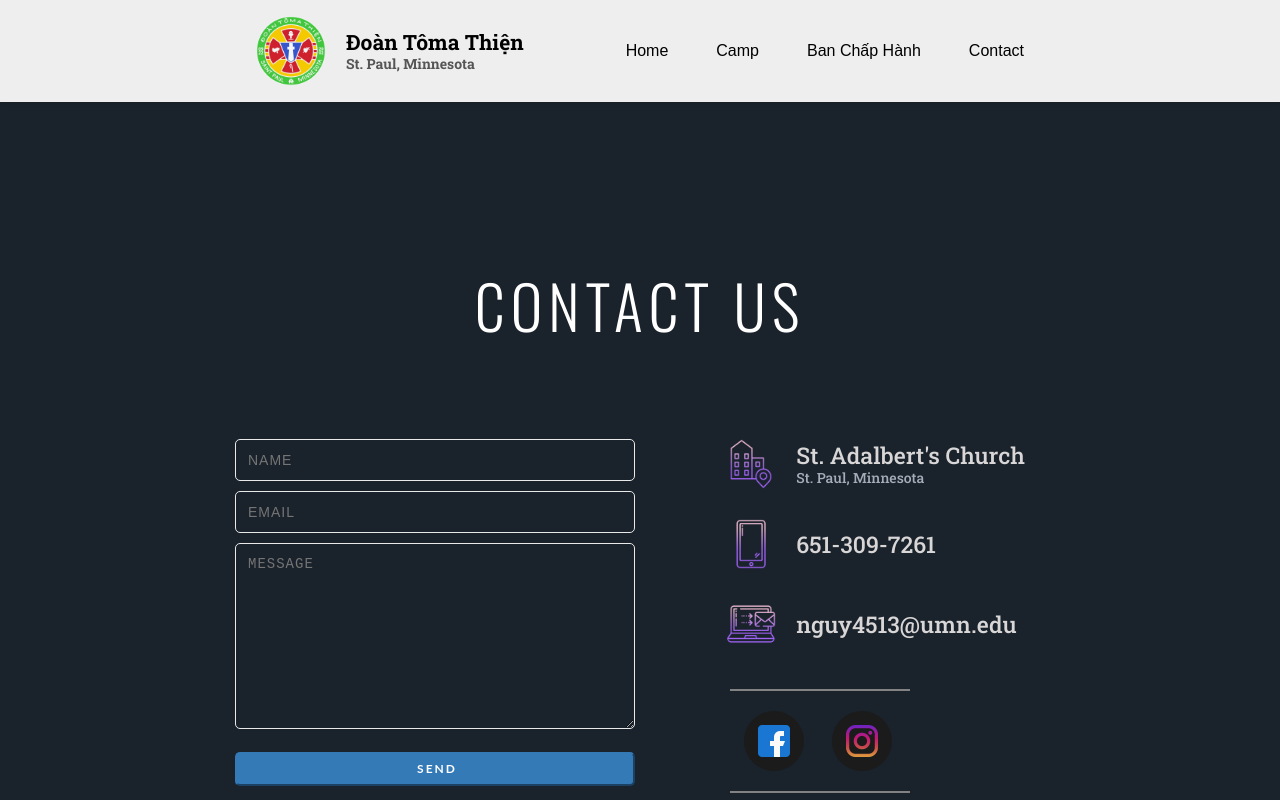
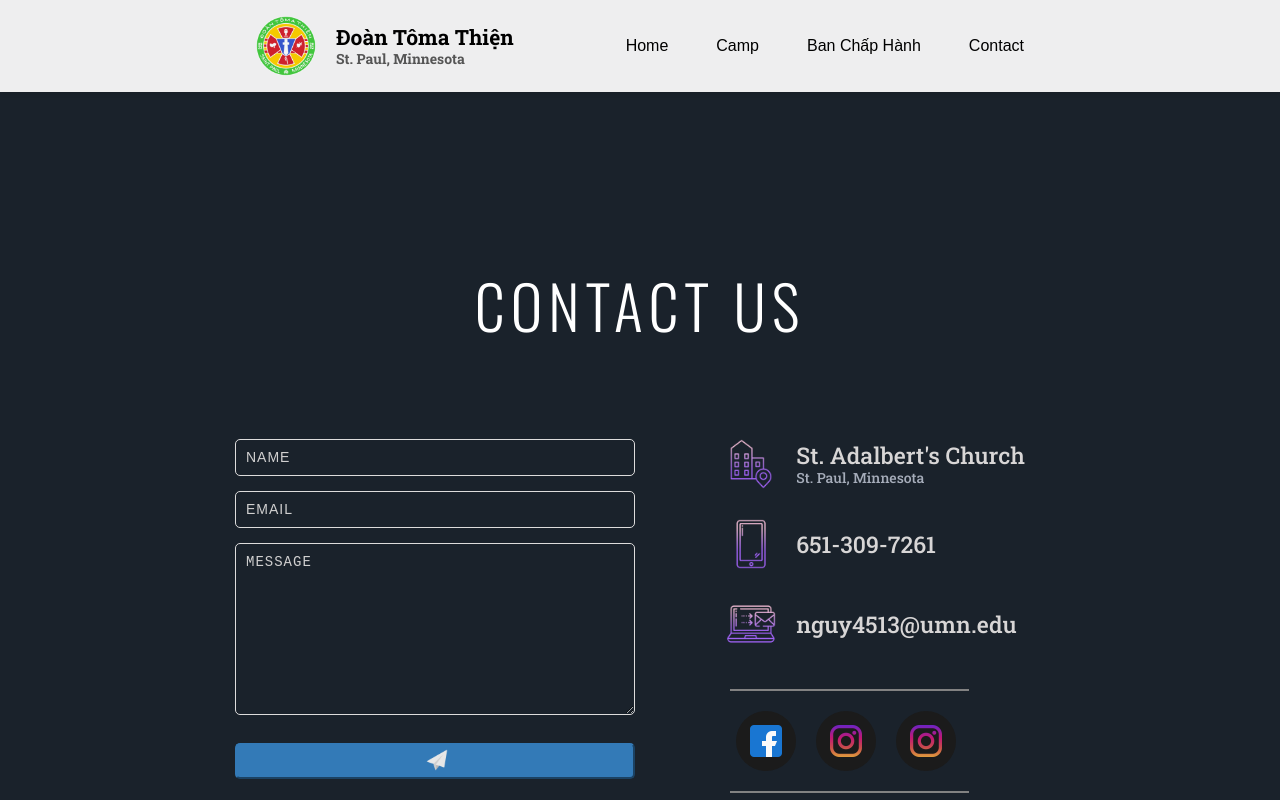
Before and after one commit to ngmymy/dttwebsite, a Next.js app: page /contact in a window 1280 px wide. Shown: the top 800 px of the page. Built offline with nearby package versions, Linux system fonts and the light colour scheme.

Commit message:
Finished contact page, needs post

```diff
--- a/pages/camp-2025/camp2025info.js
+++ b/pages/camp-2025/camp2025info.js
@@ -4,6 +4,7 @@ export default function camp2025info() {
     return (
         <section className={styles.campInfo}>
             <h1>Annual Summer Camp 2025</h1>
+            <hr className={styles.formLineBreak}></hr>
             <div className={styles.infoBox}>
                 <p><strong>Dates:</strong> June 27th - June 29th, 2025</p>
                 <p><strong>Fees:</strong> $50 for 10 y/o & below, $70 for 10+ y/o</p>
--- a/pages/contact.js
+++ b/pages/contact.js
@@ -16,18 +16,24 @@ export default function Contact() {
                 <form id="contact-form" className={styles.formHorizontal} role="form">
                   <div className={styles.formGroup}>
                     <div className={styles.colSm12}>
-                      <input type="text" className={styles.formControl} id="name" placeholder="NAME" name="name" required />
+                      <input type="text" className={styles.formControl} id="name" placeholder="NAME" name="name" maxlength="30" required />
                     </div>
                   </div>
                   <div className={styles.formGroup}>
                     <div className={styles.colSm12}>
-                      <input type="email" className={styles.formControl} id="email" placeholder="EMAIL" name="email" required />
+                      <input type="email" className={styles.formControl} id="email" placeholder="EMAIL" name="email" maxlength="30" required/>
                     </div>
                   </div>
-                  <textarea className={styles.formControl} rows="10" placeholder="MESSAGE" name="message" required></textarea>
+                  <textarea className={styles.formControl} rows="10" placeholder="MESSAGE" name="message" maxlength="400" required></textarea>
                   <button className={styles.sendButton} id="submit" type="submit" value="SEND">
                     <div className={styles.altSendButton}>
-                      <i src="/send.png" className={styles.paperPlane}></i><span className={styles.sendText}>SEND</span>
+                      <img
+                        src="/send2.png"
+                        className={styles.paperPlane}
+                        width={22}
+                        height={22}
+                      />
+                      <span className={styles.sendText}>SEND</span>
                     </div>
                   </button>
                 </form>
@@ -35,7 +41,6 @@ export default function Contact() {
                 <div className={styles.directContactContainer}>
                   <ul className={styles.contactList}>
                     <li className={styles.listItem}>
-                      {/* <img src="/marker.png" alt="marker" className={styles.icon} /> */}
                       <div className={styles.logoTitle}>
                         <img
                           className={styles.logoImg}
@@ -64,7 +69,6 @@ export default function Contact() {
                         <div className={styles.logo}>
                           <a href="tel:1-651-309-7261" title="Send me an email">
                             651-309-7261
-                            {/* <span>St. Paul, Minnesota</span> */}
                           </a>
                         </div>
                       </div>
@@ -87,16 +91,21 @@ export default function Contact() {
                       <div>
                         <hr className={styles.contactIconLineBreak}/>
                           <ul className={styles.socialMediaList}>
+                            <a href="https://www.facebook.com/doantomathienstpmn" target="_blank" rel="noopener noreferrer" className={styles.contactIcon}>
                               <li>
-                              <a href="https://www.facebook.com/doantomathienstpmn" target="_blank" rel="noopener noreferrer" className={styles.contactIcon}>
                                 <img src="/facebook.png" alt="Facebook Icon"/>
+                              </li>
                             </a>
+                            <a href="https://www.instagram.com/tntt_tomathien?utm_source=ig_web_button_share_sheet&igsh=ZDNlZDc0MzIxNw==" target="_blank" rel="noopener noreferrer" className={styles.contactIcon}>
+                              <li>
+                                <img src="/instagram.png" alt="Instagram Icon" />
                               </li>
+                            </a>
+                            <a href="https://www.instagram.com/tntt_tomathien?utm_source=ig_web_button_share_sheet&igsh=ZDNlZDc0MzIxNw==" target="_blank" rel="noopener noreferrer" className={styles.contactIcon}>
                               <li>
-                              <a href="https://www.instagram.com/tntt_tomathien?utm_source=ig_web_button_share_sheet&igsh=ZDNlZDc0MzIxNw==" target="_blank" rel="noopener noreferrer" className={styles.contactIcon}>
                                 <img src="/instagram.png" alt="Instagram Icon" />
+                              </li>
                             </a>
-                            </li>
                           </ul>
                           <hr className={styles.contactIconLineBreak2}/>
                       </div>
--- a/pages/header.js
+++ b/pages/header.js
@@ -9,8 +9,8 @@ export default function header() {
                     className={styles.logoImg}
                     src="/doanlogo.png"
                     alt="Doan Toma Thien Logo"
-                    width={70}
-                    height={70}
+                    width={60}
+                    height={60}
                 />
                 <div className={styles.logo}>
                     Đoàn Tôma Thiện
--- a/pages/index.js
+++ b/pages/index.js
@@ -12,6 +12,9 @@ export default function Home() {
         <p>Lorem ipsum dolor sit amet, consectetur adipiscing elit...</p>
         <p>(Add more content here to make the page scrollable.)</p>
         <p>Scroll down to see the fixed navigation bar in action.</p>
+
+        <h1>Announcements</h1>
+        <h2>Upcoming Events</h2>
       </main>
       {footer()}
     </div>
--- a/styles/Contact.module.css
+++ b/styles/Contact.module.css
@@ -1,5 +1,4 @@
 @import url('https://fonts.googleapis.com/css2?family=IBM+Plex+Serif:ital,wght@0,100;0,200;0,300;0,400;0,500;0,600;0,700;1,100;1,200;1,300;1,400;1,500;1,600;1,700&family=Mulish:ital,wght@0,200..1000;1,200..1000&family=Oswald:wght@200..700&family=Roboto+Slab:wght@100..900&display=swap');
-
 
 /* Logo section */
 .logoTitle {
@@ -17,7 +16,7 @@
     font-size: 23px;
     color: #d8d6d6;
     line-height: 1; /* No extra spacing */
-    font-family: "Roboto Slab", serif
+    font-family: "Roboto Slab", serif;
 }
 
 .logo span {
@@ -31,7 +30,6 @@
     color: #fff;
     text-decoration: none;
 }
-
 
 @media (max-width: 768px) {
   .navbar {
@@ -89,41 +87,44 @@
   max-width: 400px;
   font-family: 'Lato';
   font-weight: 400;
-    margin-bottom: 5px;
+  margin-bottom: 20px;
 }
 
 .formControl {
   width: 100%;
-    padding: 12px;
-    border: 1.2px solid #eae9e9;
+  max-width: 400px;
+  max-height: 400px;
+  padding: 10px;
+  border: 1.2px solid #dddcdc;
   border-radius: 5px;
-    font-size: 14px;
   background-color: #1a222b;
-    margin-bottom: 10px;
+  margin-bottom: 15px;
   color: #fff;
   letter-spacing: 1px;
 }
 
+.formControl:focus {
+    border: 2px solid #006aff !important;
+    box-shadow: 0 0 20px rgba(51, 122, 183, 1.8); /* Blue glowing effect */
+    border-radius: 5px;
+}
+
 .formControl textarea {
+  resize: none;
   max-width: 400px;
   background-color: #1a222b;
   color: #fff;
   letter-spacing: 1px;
+}
+
+.formControl::placeholder {
+  color: #d1d0d0;
   font-size: 14px;
 }
 
-
-
-/* .formControl textarea {
-  max-width: 400px;
-  background-color: #1a222b;
-  color: #fff;
-  letter-spacing: 1px;
-} */
-
 .sendButton {
   margin-top: 10px;
-    height: 34px;
+  height: 36px;
   width: 400px;
   overflow: hidden;
   transition: all .2s ease-in-out;
@@ -140,10 +141,14 @@
 
 .sendText {
   display: block;
-    margin-top: 7px;
+  margin-top: 9px;
   font: 700 12px 'Lato', sans-serif;
   color: #fff;
   letter-spacing: 2px;
+}
+
+.paperPlane {
+    margin-top: 4px;
 }
 
 .altSendButton:hover {
@@ -153,13 +158,8 @@
 /* Begin Right Contact Page */
 .directContactContainer {
   max-width: 400px;
-    /* display: flex;
-    flex-direction: column;
-    align-items: flex-start; /* Align content to the left
-    gap: 10px; */
 }
 
-/* Location, Phone, Email Section */
 .contactList {
   list-style-type: none;
   margin-left: -30px;
@@ -201,12 +201,11 @@
   text-decoration: none;
 }
 
-
 /* Social Media Icons */
 .socialMediaList {
   display: flex;
-    flex-direction: row; /* Keep icons in a row */
-    justify-content: flex-start; /* Align to the left */
+  flex-direction: row;
+  justify-content: flex-start;
   padding: 0;
   margin-top: 10px;
 }
@@ -225,10 +224,10 @@
   display: flex;
   justify-content: center;
   align-items: center;
-    height: 60px; /* Adjust size */
+  height: 60px;
   width: 60px;
   margin: 10px 10px;
-    margin-left: 18px;
+  margin-left: 10px;
   line-height: 60px;
   border-radius: 50%;
   background-color: rgb(27,27,27);
@@ -272,7 +271,7 @@
 
 /* Begin Media Queries*/
 @media screen and (max-width: 850px) {
-.contact-wrapper {
+  .contactWrapper {
     display: flex;
     flex-direction: column;
   }
@@ -297,7 +296,6 @@
 }
 
 @media screen and (max-width: 569px) {
-
   .directContactContainer, .formWrapper {
     float: none;
     margin: 0 auto;
@@ -306,7 +304,6 @@
     height: 150px;
     resize: none;
   }
-
 
   #name, #email textarea {
     width: 280px;
@@ -330,7 +327,6 @@
     height: 55px;
     line-height: 55px;
   }
-
 }
 
 @media screen and (max-width: 410px) {
@@ -341,13 +337,14 @@
 
 .contactIconLineBreak {
   border: 1px solid #828282;
-    width: 60%;
+  width: 80%;
   margin-left: 4px; /* Align to the left */
   margin-top: 40px;
 }
+
 .contactIconLineBreak2 {
   border: 1px solid #828282;
-    width: 60%;
+  width: 80%;
   margin-left: 4px; /* Align to the left */
   margin-top: 10px;
 }
--- a/styles/Home.module.css
+++ b/styles/Home.module.css
@@ -66,14 +66,10 @@
 }
 
 @media (max-width: 768px) {
-  .main {
-    margin-top: 40%;
-  }
-
   .navbar {
     flex-direction: column;
     padding: 16px 10%;
-    margin-bottom: 20px;
+    margin-bottom: 20px; /* Add bottom margin for mobile view */
   }
 
   .navLinks {
@@ -85,18 +81,15 @@
   .navLinks a {
     font-size: 14px;
   }
-}
 
-@media (max-width: 320px) {
   .main {
-    margin-top: 40%;
+    margin-top: 140px; /* Add top margin for mobile view */
   }
 }
 
-
 /* Main content spacing */
 .main {
-  margin-top: 100px;
+  margin-top: 100px; /* Offset for the fixed navbar */
   padding: 20px;
 }
 
--- a/styles/global.css
+++ b/styles/global.css
@@ -6,7 +6,7 @@
 
 @media (prefers-color-scheme: dark) {
   :root {
-    --background: ##1a222b;
+    --background: #1a222b;
     --foreground: #ededed;
   }
 }
@@ -61,6 +61,7 @@ footer {
   display: flex;
   justify-content: center;
   align-items: center;
+  margin-top: auto;
 }
 footer a {
   display: flex;
```
Also changed, not shown: pages/camp-2025/camp2025form.js (+7 -6 lines), public/marker.png (deleted), public/send2.png (added). Lines whose indentation alone changed are shown as unchanged.
